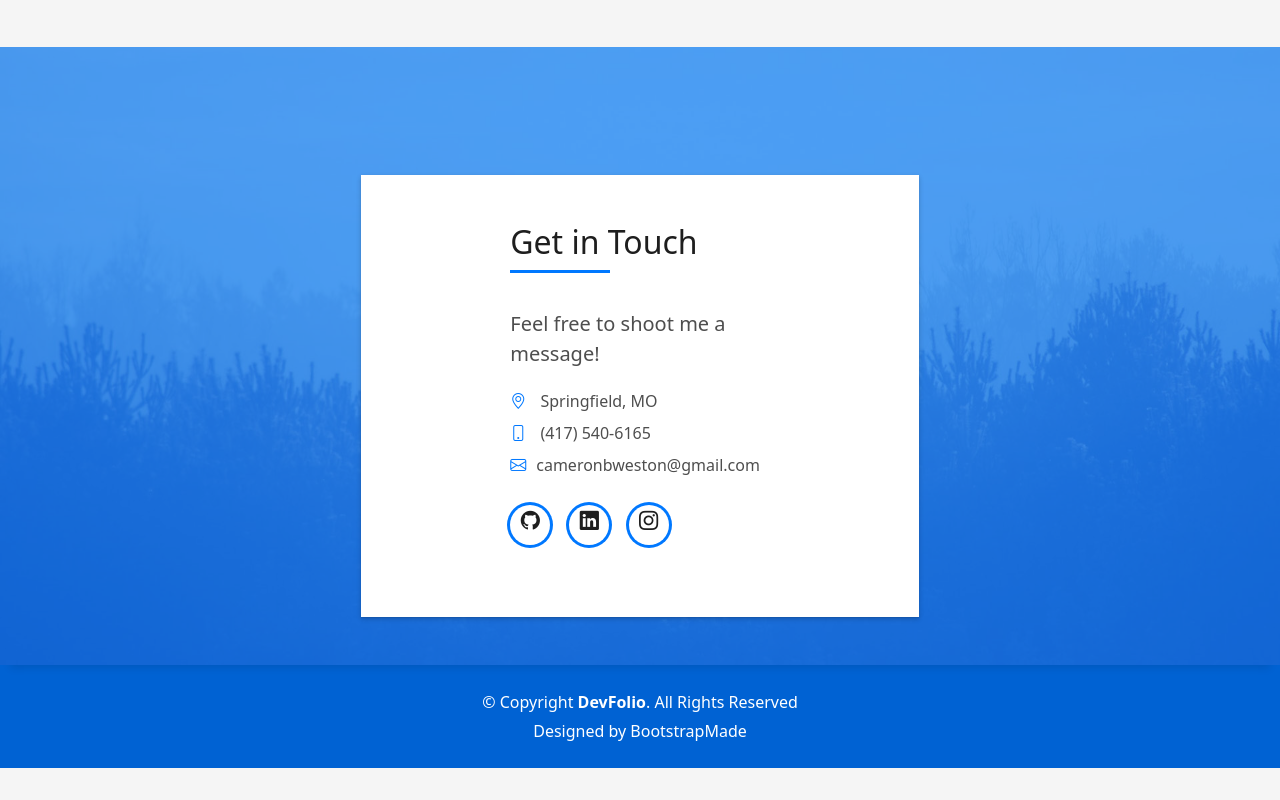
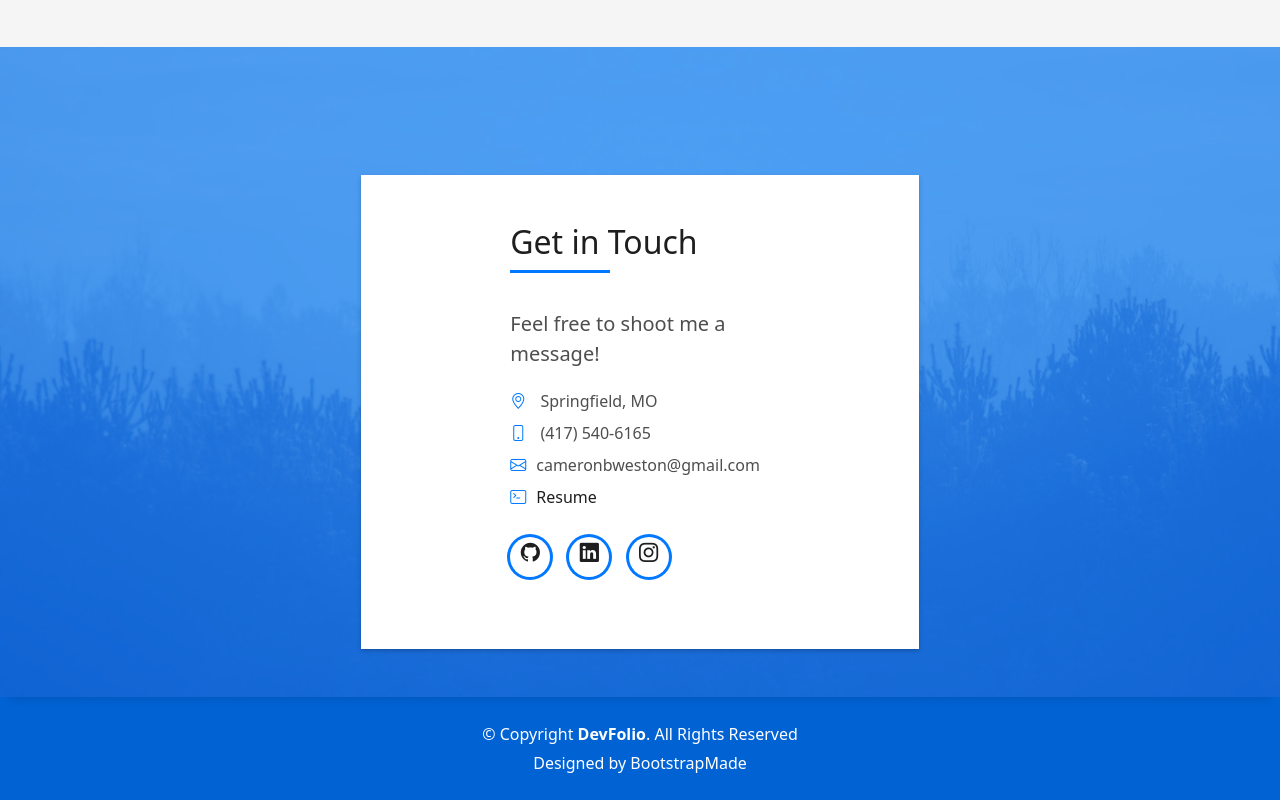
Before and after one commit to cameronbweston/Portfolio, a plain HTML site: page index.html in a window 1280 px wide. Shown: the part 3398-4198 px from the top of the page. Before the commit the page ends 4166 px from the top, so only its background shows below. Drawn offline with Linux system fonts and the light colour scheme.

Commit message:
EDITS: Add resume download link

```diff
--- a/index.html
+++ b/index.html
@@ -711,6 +711,7 @@
                         <li><span class="bi bi-geo-alt"></span> Springfield, MO</li>
                         <li><span class="bi bi-phone"></span> (417) 540-6165</li>
                         <li><span class="bi bi-envelope"></span>cameronbweston@gmail.com</li>
+                        <a href="assets/files/CameronWeston-Engineer-9:21.docx"><li><span class="bi bi-terminal"></span>Resume</li></a>
                       </ul>
                     </div>
                     <div class="socials">
```
Also changed, not shown: 1 other file.
